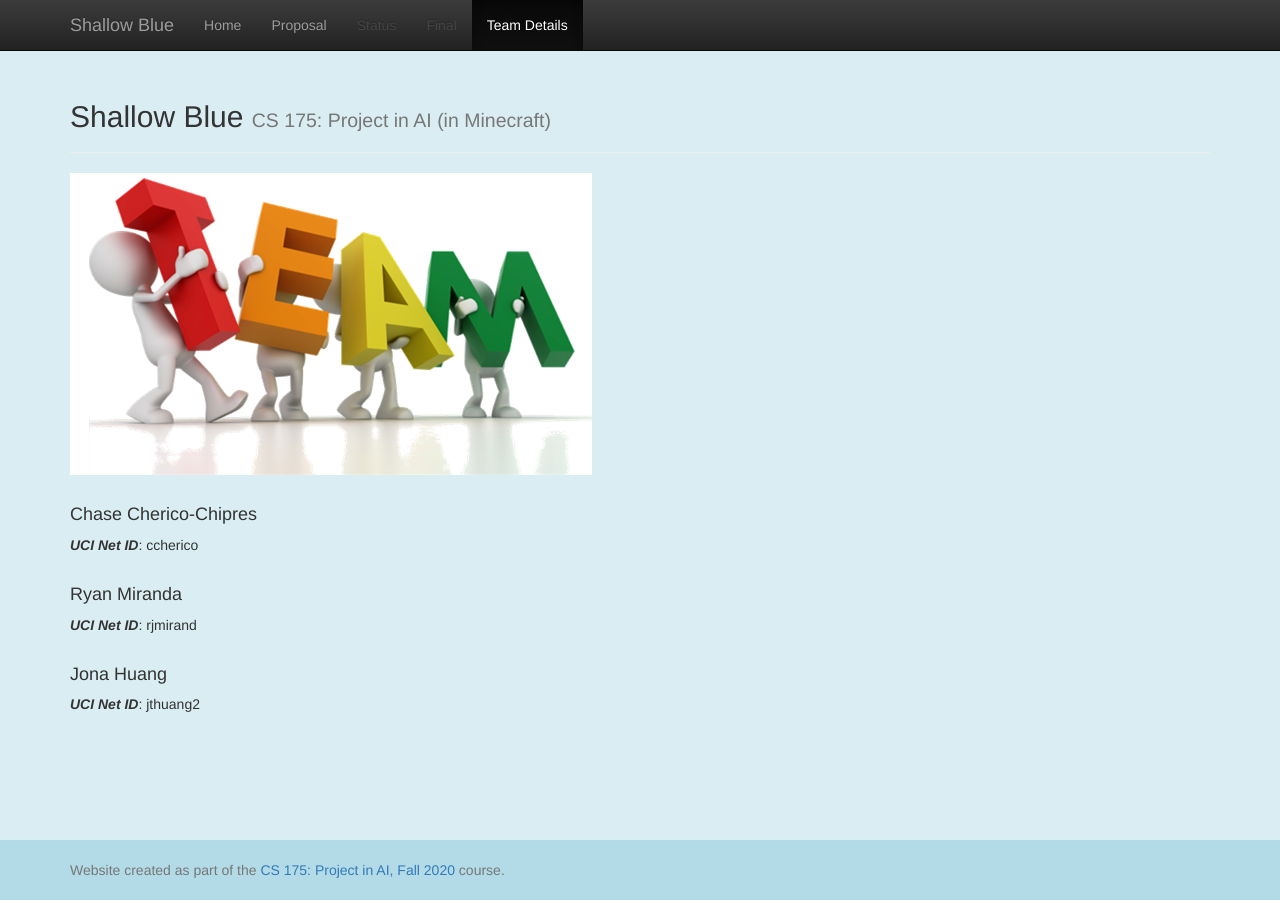
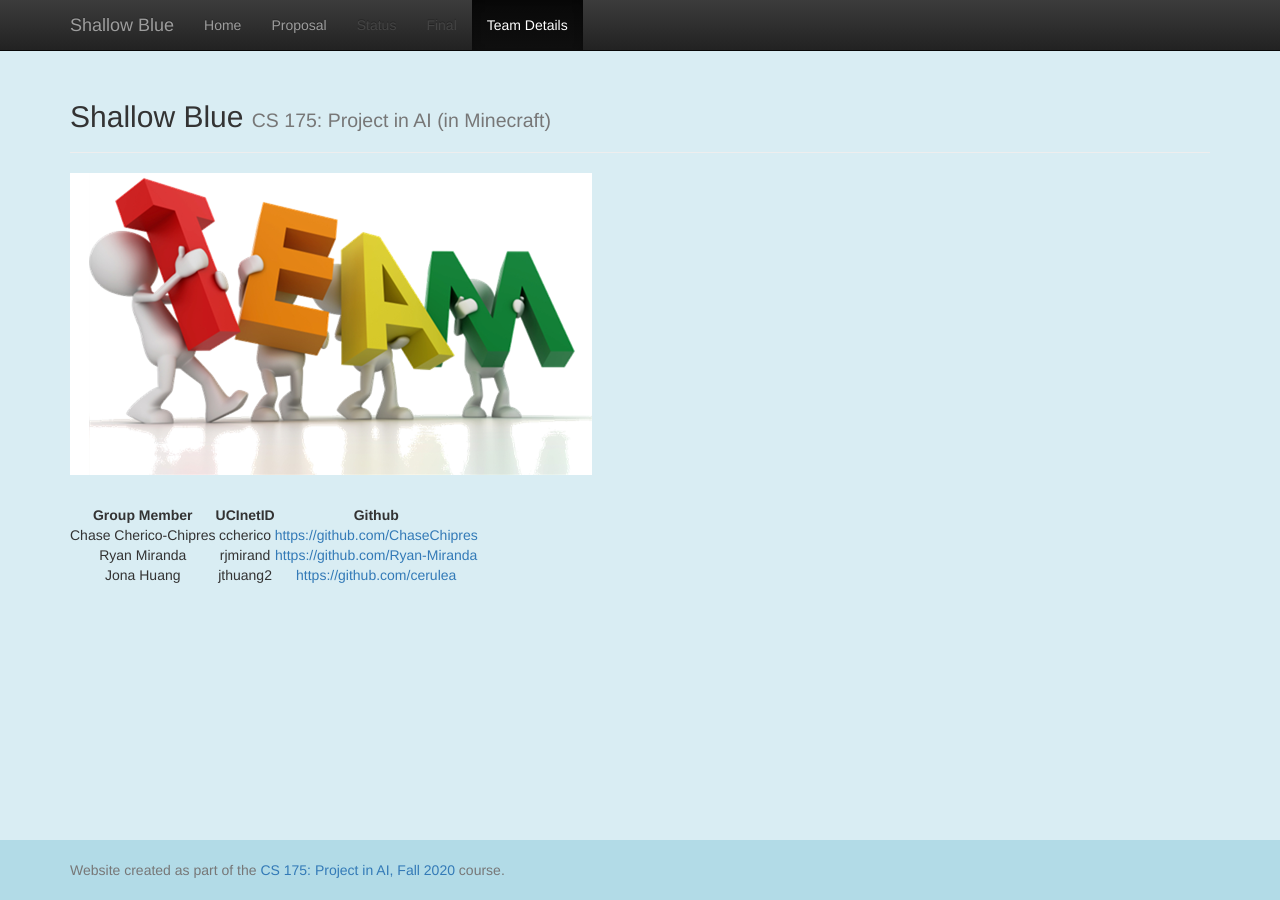
Before and after one commit to ChaseChipres/ShallowBlue, a Jekyll site: the page built from docs/team.md, in a window 1280 px wide. Built offline with Jekyll 4.4.1, drawn with Linux system fonts in a browser that asks for light colours.

Commit message:
Update team.md

```diff
--- a/docs/team.md
+++ b/docs/team.md
@@ -5,13 +5,8 @@ title:  Team
 
 ![Team](img/team.png)<br><br>
 
-#### Chase Cherico-Chipres
-***UCI Net ID***: ccherico<br><br>
-
-
-#### Ryan Miranda
-***UCI Net ID***: rjmirand<br><br>
-
-
-#### Jona Huang
-***UCI Net ID***: jthuang2<br><br>
+| Group Member | UCInetID | Github |
+| :----: | :----: | :----: |
+| Chase Cherico-Chipres | ccherico | [https://github.com/ChaseChipres](https://github.com/ChaseChipres) |
+| Ryan Miranda | rjmirand | [https://github.com/Ryan-Miranda](https://github.com/Ryan-Miranda) |
+| Jona Huang | jthuang2 | [https://github.com/cerulea](https://github.com/cerulea) |
```
